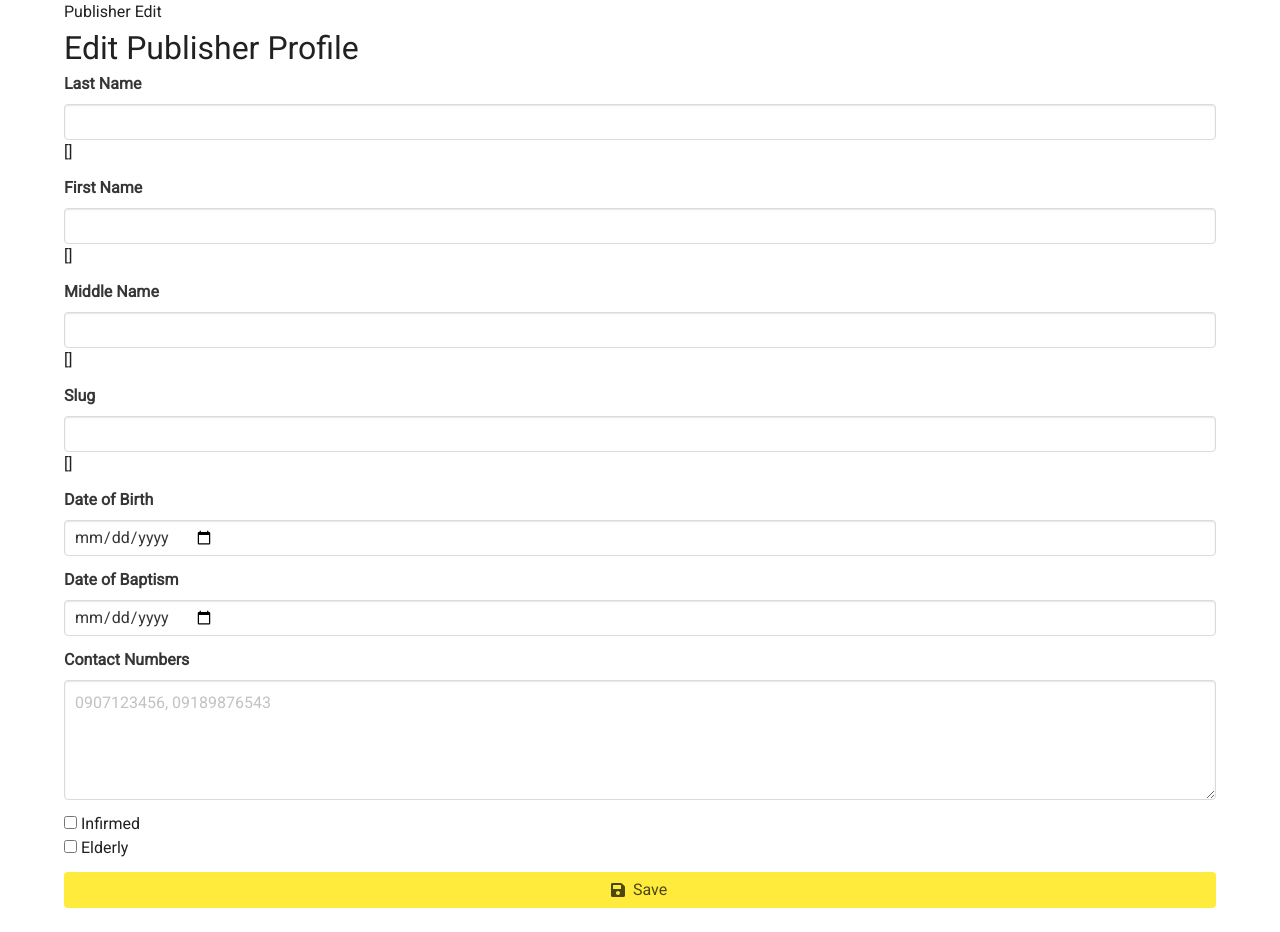
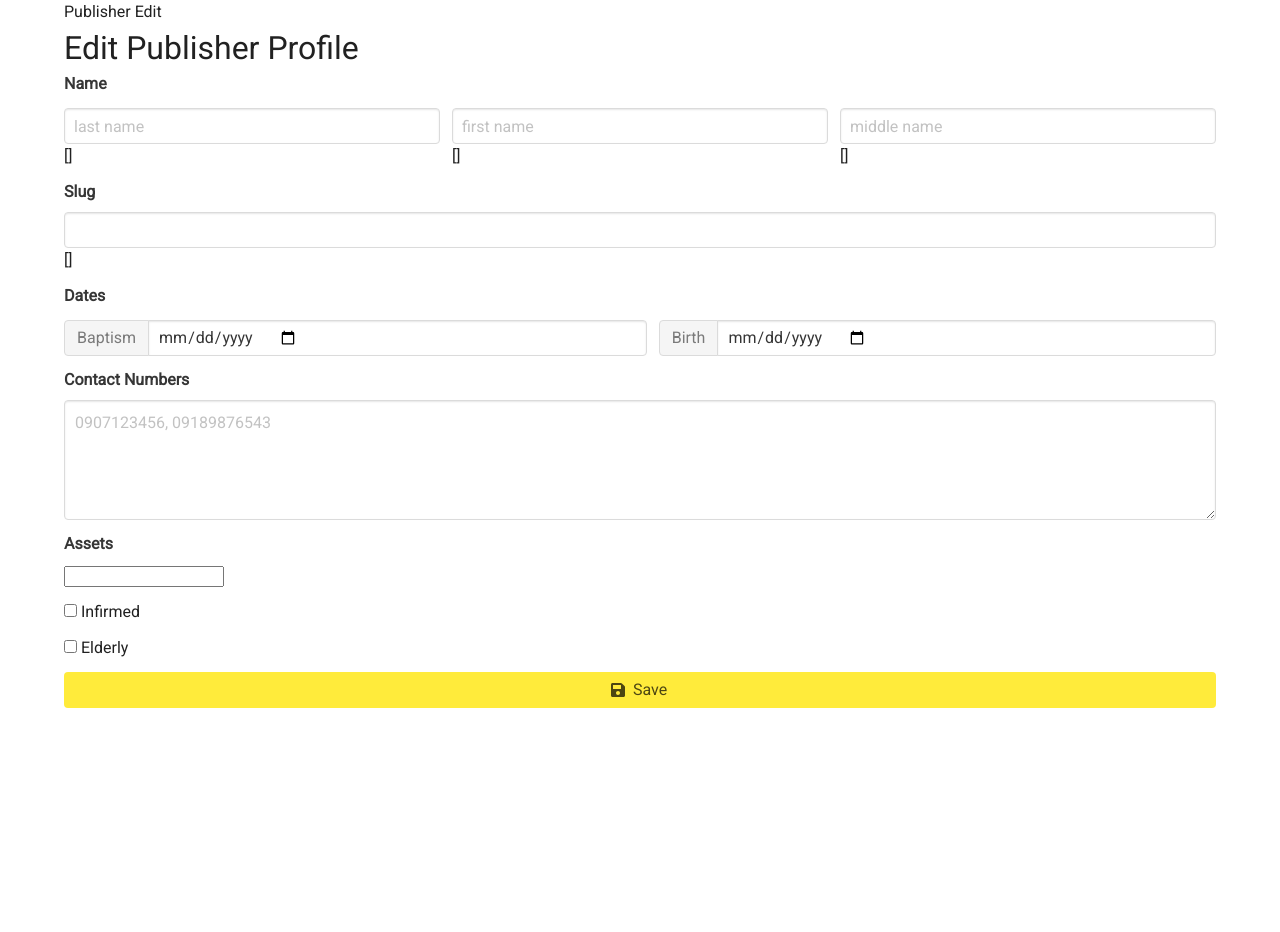
Before and after one commit to hanztura/congregationms, a Django app: template congregationms/templates/publishers/publisher_form.html in a window 1280 px wide. Shown: the part 100-1032 px from the top of the page. After the commit the page ends 808 px from the top, so only its background shows below. Run offline with Django 3.2, Linux system fonts and the light colour scheme; the template is opened without the code that fills it: most values are stand-ins (such as "Sample title", 1, 10 or a date in 2020); form fields are guessed from the names that the template uses; some libraries are stand-ins or nearby versions.

Commit message:
publisher assets. improved ui

```diff
--- a/congregationms/publishers/admin.py
+++ b/congregationms/publishers/admin.py
@@ -1,6 +1,6 @@
 from django.contrib import admin
 
-from .models import Publisher, Group, Member, UserGroup
+from .models import Asset, Publisher, Group, Member, UserGroup
 
 
 # Register your models here.
@@ -8,3 +8,4 @@ admin.site.register(Publisher)
 admin.site.register(Group)
 admin.site.register(Member)
 admin.site.register(UserGroup)
+admin.site.register(Asset)
--- a/congregationms/templates/publishers/publisher_form.html
+++ b/congregationms/templates/publishers/publisher_form.html
@@ -29,30 +29,36 @@
 
     <form method="POST" id="form--publisher-form">
       {% csrf_token %}
+      <div class="field is-normal">
+        <label class="label">Name</label>
+      </div>
+      <div class="field is-horizontal">
+        <div class="field-body">
           <div class="field">
-        <label class="label">Last Name</label>
             <div class="control">
-          <input class="input" type="text" name="last_name" value="{{ form.last_name.value|default:'' }}" ref="lastName" @change="updateSlug" required>
+              <input class="input" type="text" name="last_name" value="{{ form.last_name.value|default:'' }}" ref="lastName" @input="updateSlug" required placeholder="last name">
             {{form.last_name.errors}}
             </div>
           </div>
+
           <div class="field">
-        <label class="label">First Name</label>
             <div class="control">
-          <input class="input" type="text" name="first_name" value="{{ form.first_name.value|default:'' }}" ref="firstName" @change="updateSlug" required>
+              <input class="input" type="text" name="first_name" value="{{ form.first_name.value|default:'' }}" ref="firstName" @input="updateSlug" required placeholder="first name">
             {{form.first_name.errors}}
             </div>
           </div>
 
           {% if publisher %}
             <div class="field">
-          <label class="label">Middle Name</label>
               <div class="control">
-          <input class="input" type="text" name="middle_name" value="{{ form.middle_name.value|default:'' }}">
+              <input class="input" type="text" name="middle_name" value="{{ form.middle_name.value|default:'' }}" placeholder="middle name">
               {{form.middle_name.errors}}
               </div>
             </div>
           {% endif %}
+
+        </div>
+      </div>
 
       <div class="field">
         <label class="label">Slug</label>
@@ -63,38 +69,72 @@
       </div>
 
       {% if publisher %}
-
-      <div class="field">
-        <label class="label">Date of Birth</label>
-        <div class="control">
-        <input class="input" type="date" name="date_of_birth" value="{{ form.date_of_birth.value|date:'Y-m-d' }}">
+      <div class="field is-normal">
+        <label class="label">Dates</label>
+      </div>
+      <div class="field is-horizontal">
+        <div class="field-body">
+          <div class="field is-expanded">
+            <div class="field has-addons">
+              <p class="control">
+                <a class="button is-static">
+                  Baptism
+                </a>
+              </p>
+              <p class="control is-expanded">
+                <input  class="input" type="date" name="date_of_baptism" value="{{ form.date_of_baptism.value|date:'Y-m-d' }}">
+              </p>
             </div>
           </div>
-      <div class="field">
-        <label class="label">Date of Baptism</label>
-        <div class="control">
-        <input  class="input" type="date" name="date_of_baptism" value="{{ form.date_of_baptism.value|date:'Y-m-d' }}">
+
+          <div class="field is-expanded">
+            <div class="field has-addons">
+              <p class="control">
+                <a class="button is-static">
+                  Birth
+                </a>
+              </p>
+              <p class="control is-expanded">
+                <input class="input" type="date" name="date_of_birth" value="{{ form.date_of_birth.value|date:'Y-m-d' }}">
+              </p>
             </div>
           </div>
-      <div class="field">
-        <label class="label">Contact Numbers</label>
-        <div class="control">
-        <textarea class="textarea" name="contact_numbers" value="{{ form.contact_numbers.value }}" placeholder="0907123456, 09189876543"></textarea>
         </div>
         </div>
 
       <div class="field">
+        <label class="label">Contact Numbers</label>
+        <div class="control">
+        <textarea class="textarea" name="contact_numbers" placeholder="0907123456, 09189876543">{{ form.contact_numbers.value }}</textarea>
         </div>
+      </div>
+
+      <div class="field">
+        <label class="label">Assets</label>
+        <div class="control">
+          <div class="select is-multiple is-fullwidth">
+            {{form.assets}}
+          </div>
+        </div>
+      </div>
+
+      <div class="field">
+        <div class="control">
           <label class="checkbox" for="{{form.infirmed.id_for_label}}">
             <input type="checkbox" name="infirmed" id="{{form.infirmed.id_for_label}}" {% if form.infirmed.value %}checked{% endif %}>
             Infirmed
           </label>
+        </div>
+        </div>
       <div class="field">
+        <div class="control">
           <label class="checkbox" for="{{form.elderly.id_for_label}}">
             <input type="checkbox" name="elderly" id="{{form.elderly.id_for_label}}" {% if form.elderly.value %}checked{% endif %}>
             Elderly
           </label>
         </div>
+      </div>
+
       {% endif %}
 
       {% if publisher %}
```
Also changed, not shown: congregationms/publishers/forms.py (+14 -1 lines), congregationms/publishers/models.py (+11 -1 lines), congregationms/publishers/migrations/0015_auto_20191119_1751.py (added), congregationms/publishers/migrations/0016_auto_20191119_1757.py (added), congregationms/reports/migrations/0005_auto_20191119_1751.py (added), congregationms/servants/migrations/0002_auto_20191119_1751.py (added). Lines whose indentation alone changed are shown as unchanged.
